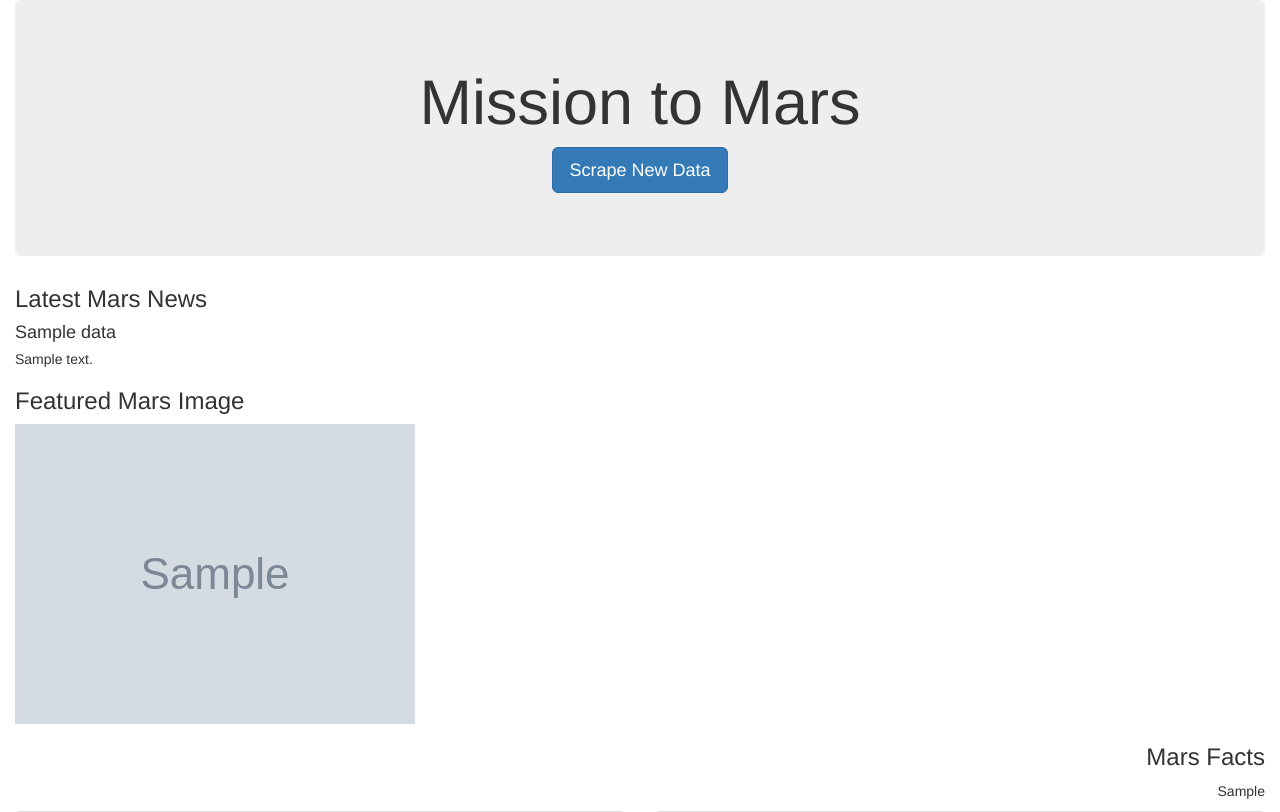
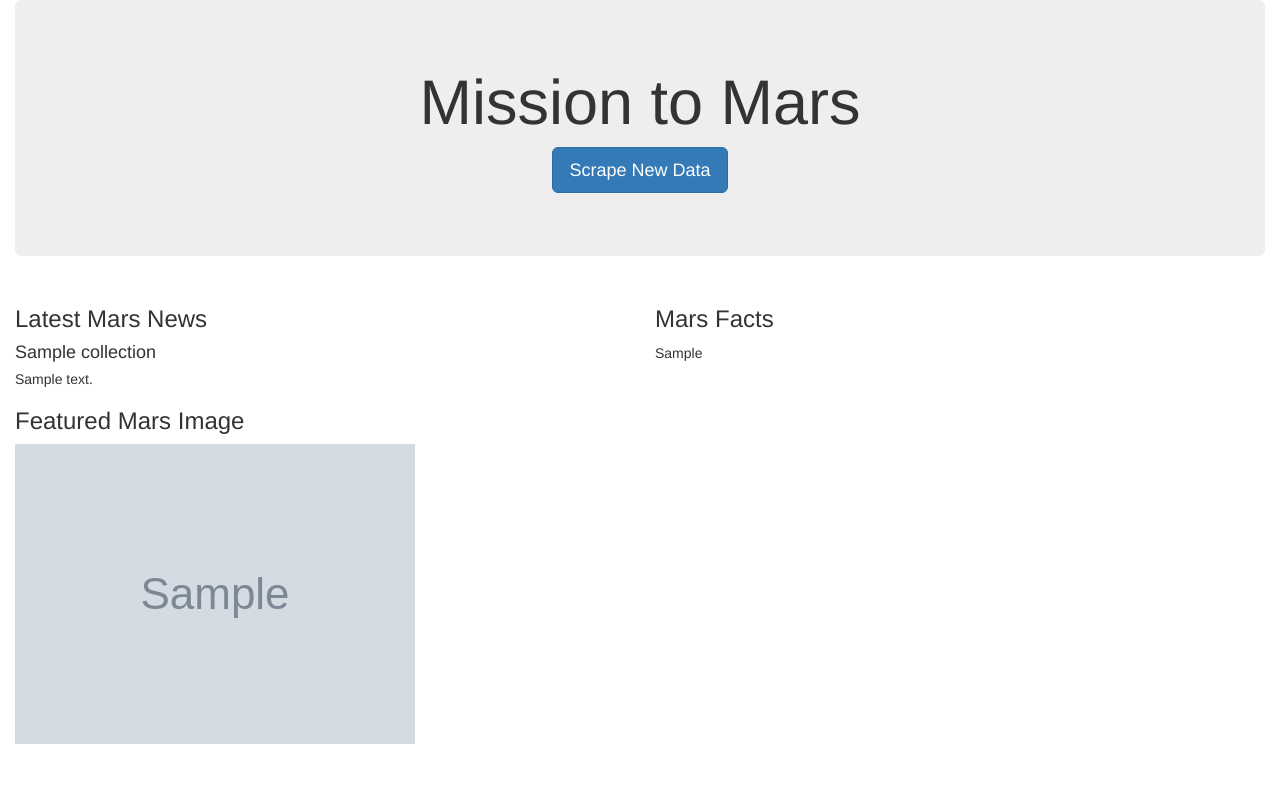
Before and after one commit to reginesgit/web-scraping-challenge, a Flask app: page / in a window 1280 px wide. Shown: the top 812 px of the page. Run offline with Flask 2, Linux system fonts and the light colour scheme; grey boxes marked "Sample" are stand-in pictures; a database or web service that is not in the repository returns one stand-in record (values such as "Sample title"); some libraries are stand-ins or nearby versions.

Commit message:
Submission!

```diff
--- a/Mission_to_Mars/app.py
+++ b/Mission_to_Mars/app.py
@@ -7,6 +7,7 @@
 
 # Use PyMongo to establish Mongo connection
 mongo = PyMongo(app, uri="mongodb://localhost:27017/mars_app")
+# Initiate collection
 collection = mongo.db.data
 
 
@@ -15,7 +16,7 @@
 def home():
 
     # Find one record of data from the mongo database
-    site_data = collection.find_one()
+    site_data = mongo.db.collection.find_one()
 
     # Return template and data
     return render_template("index.html", mars=site_data)
--- /dev/null
+++ b/Mission_to_Mars/style.css
@@ -0,0 +1,3 @@
+.table {
+    text-align: right;
+}
--- a/Mission_to_Mars/templates/index.html
+++ b/Mission_to_Mars/templates/index.html
@@ -7,6 +7,7 @@
   <meta http-equiv="X-UA-Compatible" content="ie=edge">
   <title>Mars Mission</title>
   <link rel="stylesheet" href="https://maxcdn.bootstrapcdn.com/bootstrap/3.3.7/css/bootstrap.min.css">
+  <link rel="stylesheet" href="style.css">
 </head>
 
 <body>
@@ -15,16 +16,52 @@
       <h1>Mission to Mars</h1>
       <p><a class="btn btn-primary btn-lg" href="/scrape" role="button">Scrape New Data</a></p>
     </div>
+  </div>
+  <div class="col-md-6">
     <h3>Latest Mars News</h3>
     <h4> {{ mars.title_stripped }} </h4>
     <h5> {{ mars.text_stripped }} </h5>
     <h3>Featured Mars Image</h3>
     <img src={{ mars.featured_image_url }} alt="Featured Mars Image">
-    <div style="text-align: right;">
-      <h3 style="text-align: right;">Mars Facts</h3>
-      <p style="text-align: right;"> {{mars.facts_html | safe }} </p>
-    </div>
   </div>
+  <div class="col-md-6">
+    <h3 >Mars Facts</h3>
+    <p > {{mars.facts_html | safe }} </p>
+  </div>
+  <br>
+  <br>
+  <br>
+  <br>
+  <br>
+  <br>
+  <br>
+  <br>
+  <br>
+  <br>
+  <br>
+  <br>
+  <br>
+  <br>
+  <br>
+  <br>
+  <br>
+  <br>
+  <br>
+  <br>
+  <br>
+  <br>
+  <br>
+  <br>
+  <br>
+  <br>
+  <br>
+  <br>
+  <br>
+  <br>
+  <br>
+  <br>
+  <br>
+  <br>
   <div class="col-md-6">
     <div class="thumbnail">
       <a href={{ mars.hem1 }}>
@@ -55,8 +92,8 @@
     </div>
   </div><div class="col-md-6">
     <div class="thumbnail">
-      <a href=#>
-        <img src="https://astropedia.astrogeology.usgs.gov/download/Mars/Viking/cerberus_enhanced.tif/full.jpg" alt="Foo" style="width:100%">
+      <a href={{ mars.hem4 }}>
+        <img src={{ mars.hem4 }} alt={{ mars.title4 }} style="width:100%">
         <div class="caption">
           <p> {{ mars.title4 }} </p>
         </div>
```
Also changed, not shown: Mission_to_Mars/html_facts_table.html (+1 -10 lines), Mission_to_Mars/scrape_mars.py (+11 -10 lines), 1 other file.
